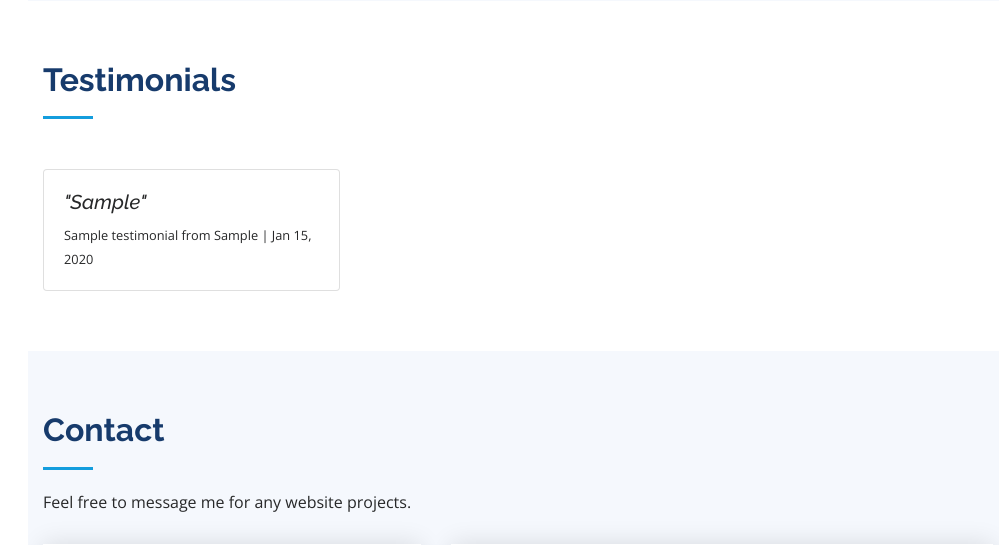
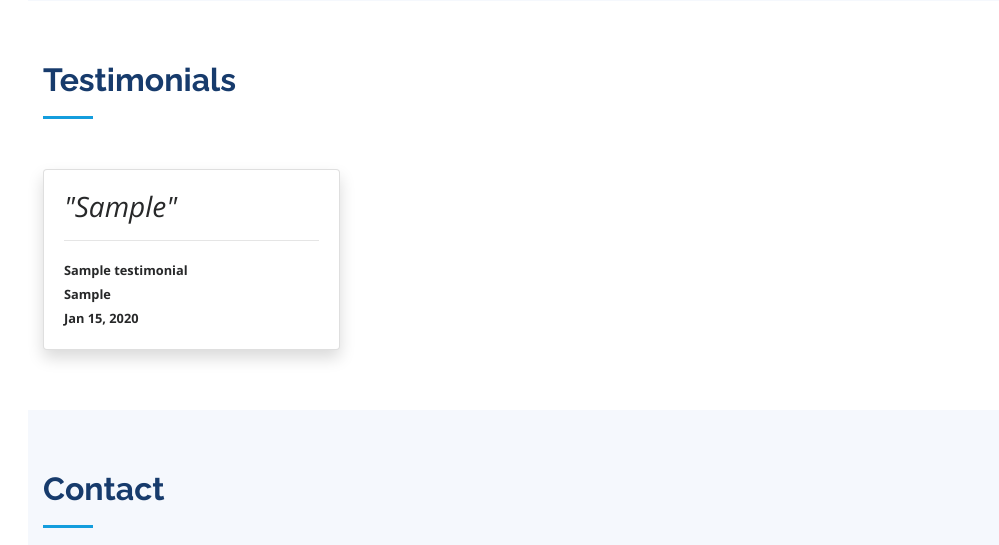
Before and after one commit to aceaceace30/personal-website, a Django app: page / in a window 1280 px wide. Shown: the part 3495-4040 px from the top of the page, without its empty margins (272-1271 px from the left). Run offline with Django 3.2, Linux system fonts and the light colour scheme; data comes from the database, SQL or seed files in the repository; tables that the repository leaves empty hold one stand-in row (values such as "Sample post"); grey boxes marked "Sample" are stand-in pictures; some libraries are stand-ins or nearby versions.

Commit message:
Updated testimonials design

```diff
--- a/portfolio/templates/portfolio/index.html
+++ b/portfolio/templates/portfolio/index.html
@@ -196,11 +196,12 @@
             <div class="row" data-aos="fade-in">
                 {% for testi in testimonials %}
                     <div class="col-lg-4">
-                        <div class="card h-100">
+                        <div class="card shadow h-100">
                             <div class="card-body">
-                                <h5 class="font-italic">"{{ testi.positive_remarks }}"</h5>
-                                <small>
-                                    {{ testi.name }} from {{ testi.platform }} | {{ testi.created_at|date:"M d, Y" }}
+                                <p class="card-text font-italic h3">"{{ testi.positive_remarks }}"</p>
+                                <hr/>
+                                <small class="font-weight-bold">
+                                    {{ testi.name }}<br/>{{ testi.platform }}<br/>{{ testi.created_at|date:"M d, Y" }}
                                 </small>
                             </div>
                         </div>
```
